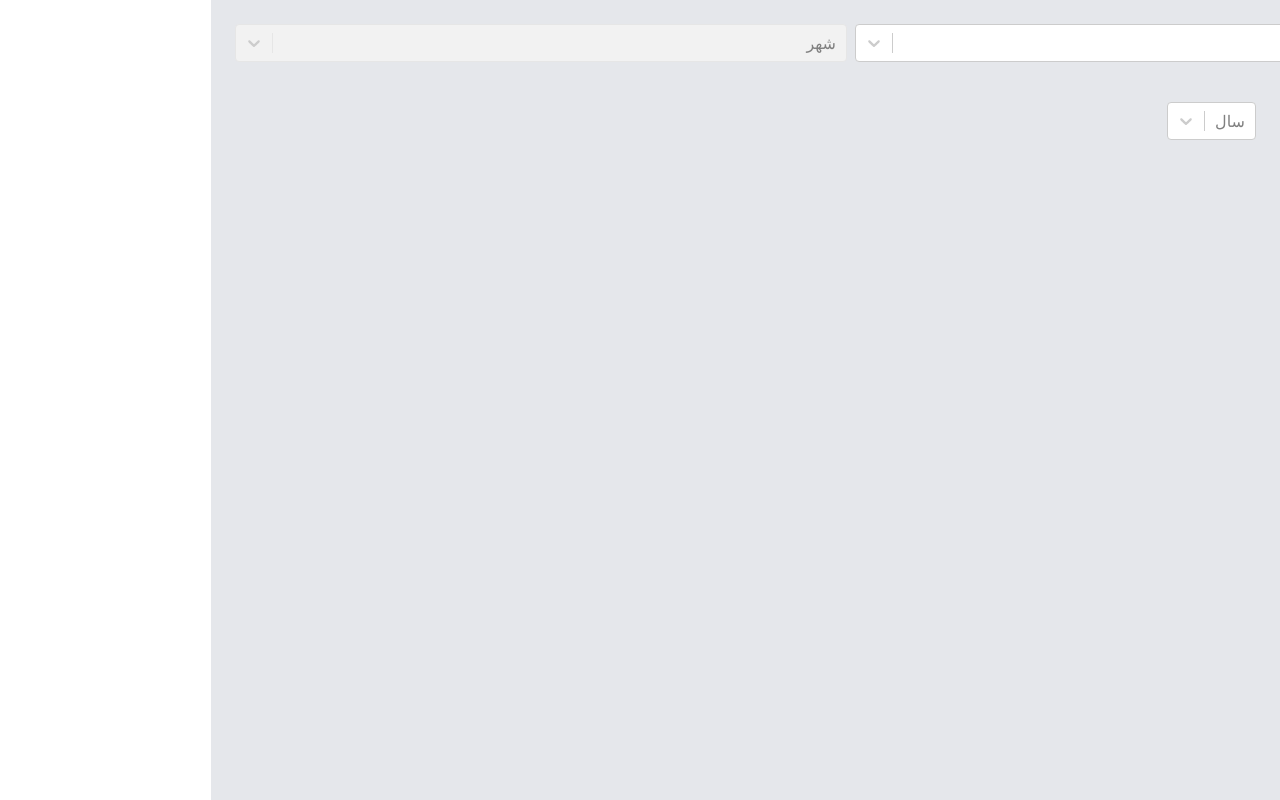
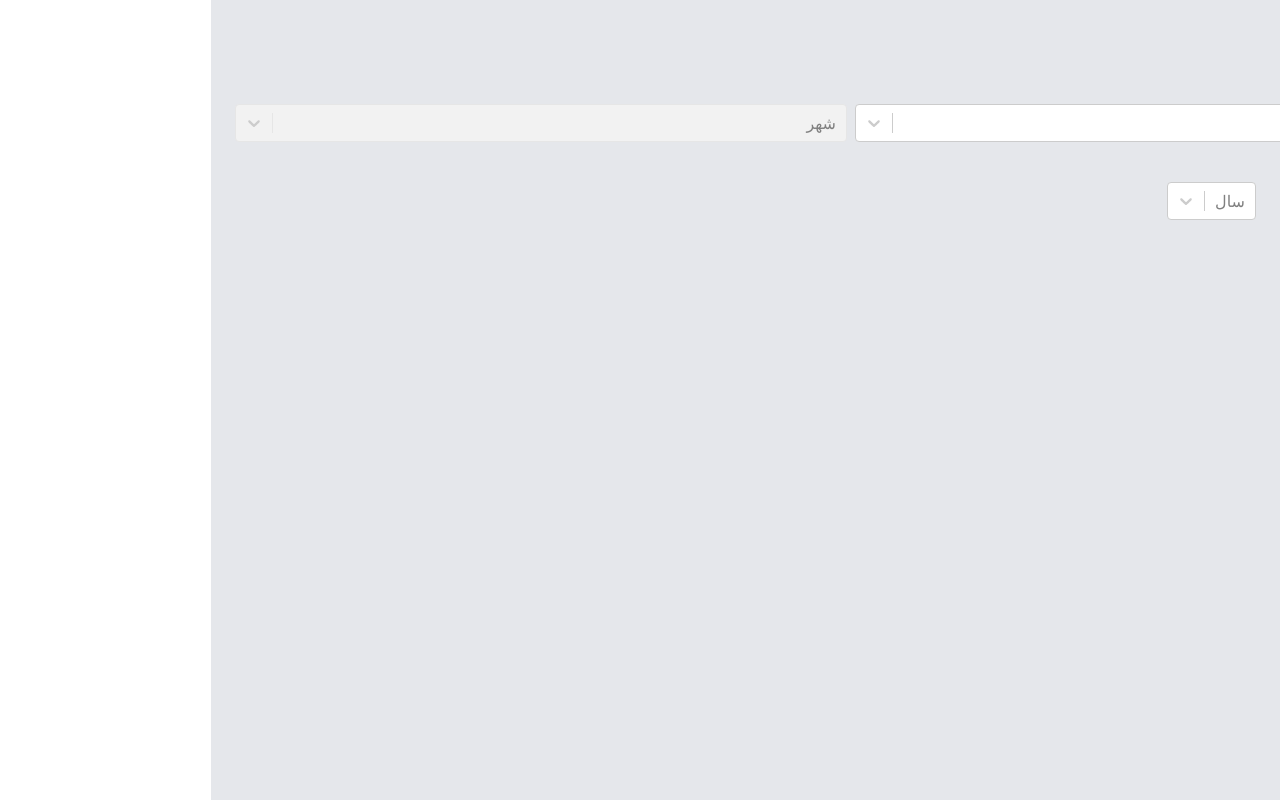
Before and after one commit to milad7212/my3, a Next.js app: page /1 in a window 1280 px wide. Built offline with nearby package versions, Linux system fonts and the light colour scheme; no server answers.

Commit message:
Dev : send message with eita

```diff
--- a/app/1/page.tsx
+++ b/app/1/page.tsx
@@ -5,6 +5,7 @@ import axios from "axios";
 import DayInput from "../components/from/inputs/DayInput";
 import MonthInput from "../components/from/inputs/MonthInput";
 import YearInput from "../components/from/inputs/YearInput";
+import { sendMessageEita } from "@/utils/sendMessageEita";
 
 const PageTest = () => {
   const [provinces, setProvinces] = useState([]);
@@ -43,6 +44,7 @@ const PageTest = () => {
   return (
     <>
       <div className="min-h-screen bg-gray-200 p-6">
+        <div className="w-20 h-20 bg-red-400" onClick={sendMessageEita}></div>
         <div className="grid grid-cols-2 gap-2">
           <Select
             className="basic-single"
--- /dev/null
+++ b/utils/sendMessageEita.tsx
@@ -0,0 +1,40 @@
+import axios from "axios";
+
+// Define variables
+const token = "bot280070:ee9be28d-6b67-44b6-a37d-d0b57a1ef7a6";
+
+// Function to send message via Telegram API
+export async function sendMessageEita() {
+  try {
+    // Send POST request using axios
+    const response = await axios.get(
+      `https://eitaayar.ir/api/${token}/sendMessage`,
+      {
+        params: {
+          text: `#وام_ازدواج
+
+          موبایل: 09139939426
+          استان : #شیراز
+          شهر   : #لامرد
+          تاریخ  : #1402_03_04
+          ساعت : 11:04
+
+          بانک : ملت - رسالت- توسعه تعاون
+          ارسال کد 6 رقمی
+
+          #1
+          #09139939426
+          `,
+          date: 0,
+          parse_mode: "",
+          viewCountForDelete: "",
+          chat_id: 9871006,
+        },
+      }
+    );
+
+    console.log(response.data); // Output the response data
+  } catch (error) {
+    console.error("Error sending Telegram message:", error);
+  }
+}
```
Also changed, not shown: app/api/sendMessage/route.tsx (added).
